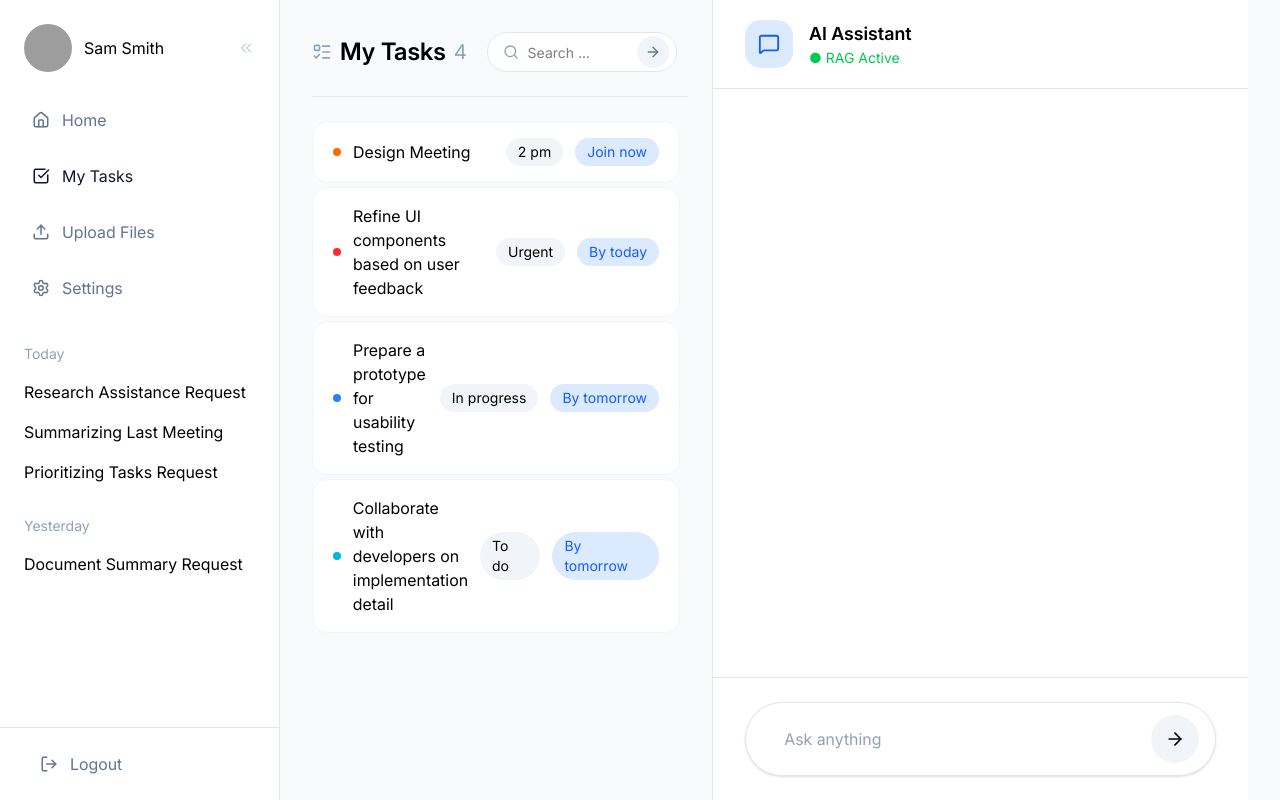
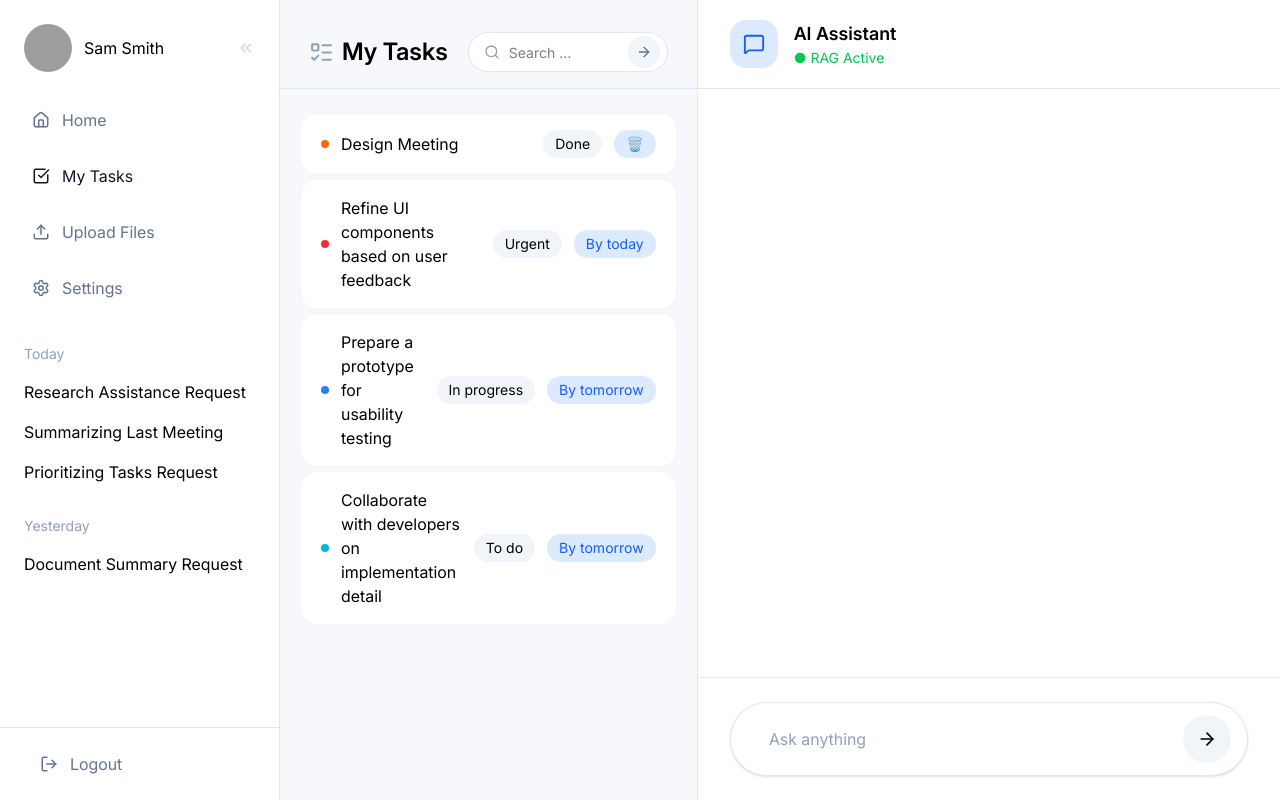
Before and after one commit to elmira-orooji/advanced-rag-system, a React (Vite) app in the folder frontend/my-rag-app/: page /home in a window 1280 px wide. Both pictures are taken after a click on the button "My Tasks". Built offline with nearby package versions, Linux system fonts and the light colour scheme; grey boxes are pictures that could not be loaded.

Commit message:
My tasks page adjustments

```diff
--- a/frontend/my-rag-app/src/pages/TasksPage.tsx
+++ b/frontend/my-rag-app/src/pages/TasksPage.tsx
@@ -90,9 +90,16 @@ export default function TasksPage() {
       transition={{
         duration: 0.5,
       }}
-      className="dark:bg-[#151B2D] h-full px-8 pb-8 overflow-hidden bg-[#F8FAFC]"
-    >
-       <div className="grid grid-cols-12 gap-6 h-screen">
+  className="
+    h-full
+    overflow-hidden
+
+
+    bg-[#F6F8FC]
+    dark:bg-[#151B2D]
+  "
+>
+  <div className="grid grid-cols-12 h-full">
 
         {/* Left Side */}
 <div
@@ -120,11 +127,11 @@ className="
               className="
                 flex
                 items-center
-                justify-between
+                justify-center
                 mb-6
                 shrink-0
                 border-b border-slate-200 dark:border-[#2A3550]
-                pb-6
+                pb-4
               "
             >
               <div
@@ -141,29 +148,21 @@ className="
                     flex
                     items-center
                     gap-2
+                    dark:text-slate-200
                   "
                 >
                   <ListTodo
-                    size={20}
-                    className="text-slate-400"
+                    size={25}
+                    className="text-slate-400 "
                   />
 
                   <span>
                     My Tasks
                   </span>
 
-                  <span
-                    className="
-                      text-slate-400
-                      font-normal
-                      text-xl
-                    "
-                  >
-                    4
-                  </span>
                 </h2>
 
-                <div className="relative w-[190px]">
+                <div className="relative w-[200px] dark:text-slate-300">
                   <Search
                     size={16}
                     className="
@@ -190,6 +189,7 @@ className="
                       pr-10
                       text-sm
                       outline-none
+
                     "
                   />
 
@@ -199,7 +199,7 @@ className="
                       right-2
                       top-1/2
                       -translate-y-1/2
-
+                      cursor-pointer
                       w-8
                       h-8
 
@@ -230,16 +230,17 @@ className="
     min-h-0
     overflow-y-auto
     space-y-1
-    pr-2
+    pr-5
+    pl-5
   "
 >
               {[
                 {
                   title:
                     "Design Meeting",
-                  badge1: "2 pm",
+                  badge1: "Done",
                   badge2:
-                    "Join now",
+                    "🗑️",
                   color:
                     "bg-orange-500",
                 },
@@ -317,6 +318,7 @@ py-4
                         flex
                         items-center
                         gap-3
+
                       "
                     >
                       <div
@@ -324,11 +326,12 @@ py-4
                           w-2
                           h-2
                           rounded-full
+
                           ${task.color}
                         `}
                       />
 
-                      <span className="flex-1">
+                      <span className="flex-1 dark:text-slate-100">
                         {task.title}
                       </span>
 
@@ -339,6 +342,7 @@ py-4
                           px-3
                           py-1
                           text-sm
+
                         "
                       >
                         {task.badge1}
@@ -420,6 +424,7 @@ className="
                 <h2
                   className="
                     font-semibold
+                    dark:text-slate-200
                     text-lg
                   "
                 >
```
